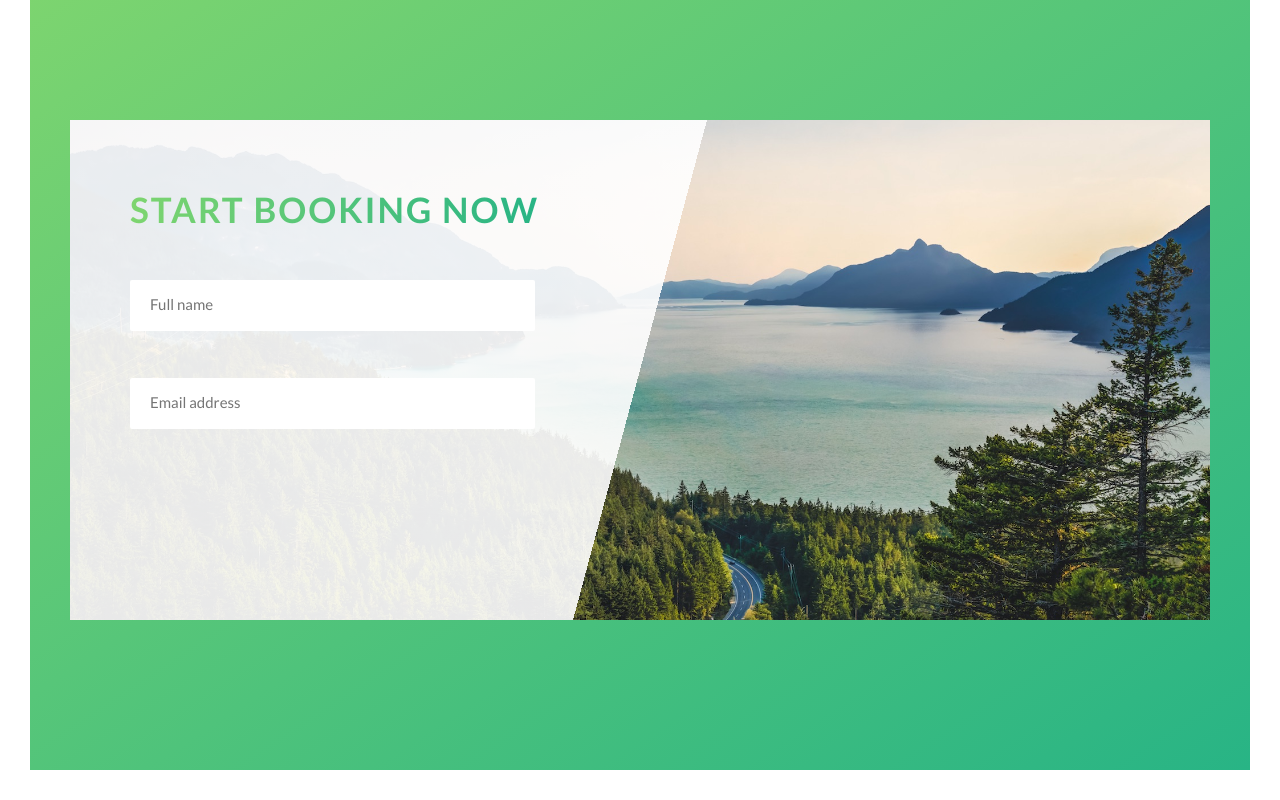
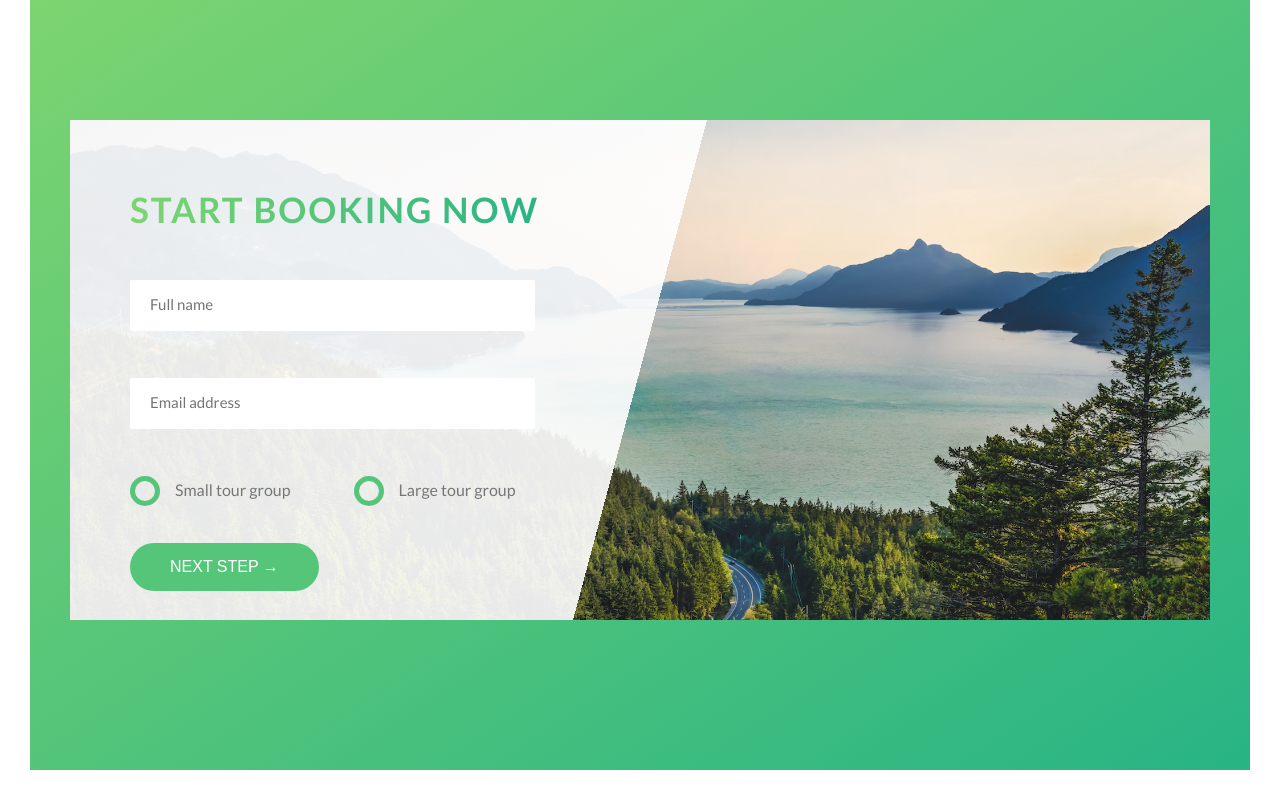
Before and after one commit to Hamid-Khanbeyki/Advanced-CSS-Natours-Project, a website: page index.html in a window 1280 px wide. Shown: the part 4676-5476 px from the top of the page. Drawn offline with Linux system fonts and the light colour scheme.

Commit message:
do practice twenty-three

```diff
--- a/index.html
+++ b/index.html
@@ -362,6 +362,38 @@
                   />
                   <label for="email" class="form__label">Email address</label>
                 </div>
+
+                <div class="form__group u-margin-bottom-mid">
+                  <div class="form__radio-group">
+                    <input
+                      type="radio"
+                      class="form__radio-input"
+                      id="small"
+                      name="size"
+                    />
+                    <label for="small" class="form__radio-label">
+                      <span class="form__radio-button"></span>
+                      Small tour group</label
+                    >
+                  </div>
+
+                  <div class="form__radio-group">
+                    <input
+                      type="radio"
+                      class="form__radio-input"
+                      id="large"
+                      name="size"
+                    />
+                    <label for="large" class="form__radio-label">
+                      <span class="form__radio-button"></span>
+                      Large tour group</label
+                    >
+                  </div>
+                </div>
+
+                <div class="form__group">
+                  <button class="btn btn--green">Next step &rarr;</button>
+                </div>
               </form>
             </div>
           </div>
--- a/sass/base/_utilities.scss
+++ b/sass/base/_utilities.scss
@@ -1,23 +1,23 @@
 .u-center-text {
-  text-align: center;
+  text-align: center !important;
 }
 
 .u-margin-bottom-big {
-  margin-bottom: 8rem;
+  margin-bottom: 8rem !important;
 }
 
 .u-margin-bottom-mid {
-  margin-bottom: 4rem;
+  margin-bottom: 4rem !important;
 }
 
 .u-margin-bottom-small {
-  margin-bottom: 1.5rem;
+  margin-bottom: 1.5rem !important;
 }
 
 .u-margin-top-big {
-  margin-top: 8rem;
+  margin-top: 8rem !important;
 }
 
 .u-margin-top-huge {
-  margin-top: 10rem;
+  margin-top: 10rem !important;
 }
--- a/sass/components/_buttons.scss
+++ b/sass/components/_buttons.scss
@@ -1,6 +1,7 @@
 @use "../abstracts" as *;
 
 .btn {
+  &,
   &:link,
   &:visited {
     display: inline-block;
@@ -11,6 +12,9 @@
     border-radius: 100px;
     transition: all 0.2s;
     position: relative;
+    outline: none;
+    border: none;
+    cursor: pointer;
   }
 
   &:hover {
@@ -23,7 +27,8 @@
     }
   }
 
-  &:active {
+  &:active,
+  &:focus {
     transform: translateY(-1px);
     box-shadow: 0 0.5rem 1rem rgba($color-black, 0.2);
   }
--- a/sass/components/_form.scss
+++ b/sass/components/_form.scss
@@ -41,4 +41,49 @@
     visibility: hidden;
     transform: translateY(-4rem);
   }
+
+  &__radio-group {
+    display: inline-block;
+    width: 49%;
+  }
+
+  &__radio-input {
+    display: none;
+  }
+
+  &__radio-label {
+    position: relative;
+    font-size: $default-font-size;
+    padding-left: 4.5rem;
+  }
+
+  &__radio-button {
+    display: inline-block;
+    width: 3rem;
+    height: 3rem;
+    border-radius: 50%;
+    position: absolute;
+    top: -0.4rem;
+    left: 0;
+    border: 5px solid $color-primary;
+
+    &::after {
+      content: "";
+      display: block;
+      width: 1.3rem;
+      height: 1.3rem;
+      background-color: $color-primary;
+      border-radius: 50%;
+      position: absolute;
+      top: 50%;
+      left: 50%;
+      transform: translate(-50%, -50%);
+      opacity: 0;
+      transition: opacity 0.2s;
+    }
+  }
+
+  &__radio-input:checked ~ &__radio-label &__radio-button::after {
+    opacity: 1;
+  }
 }
```
Also changed, not shown: css/style.css, 1 other file.
